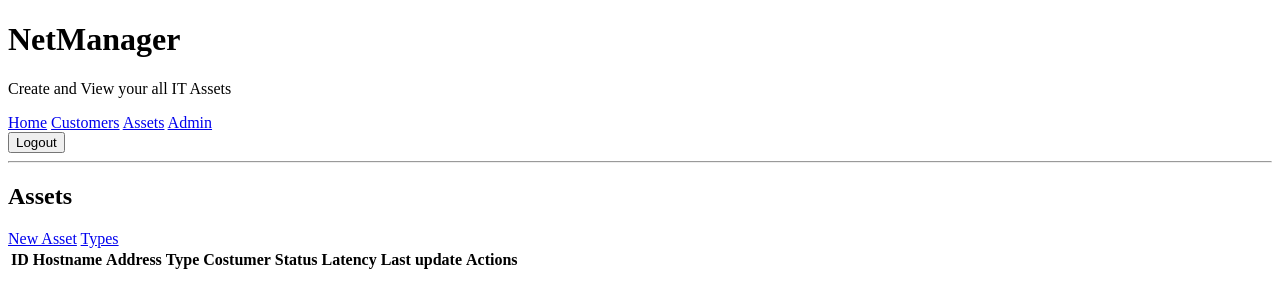
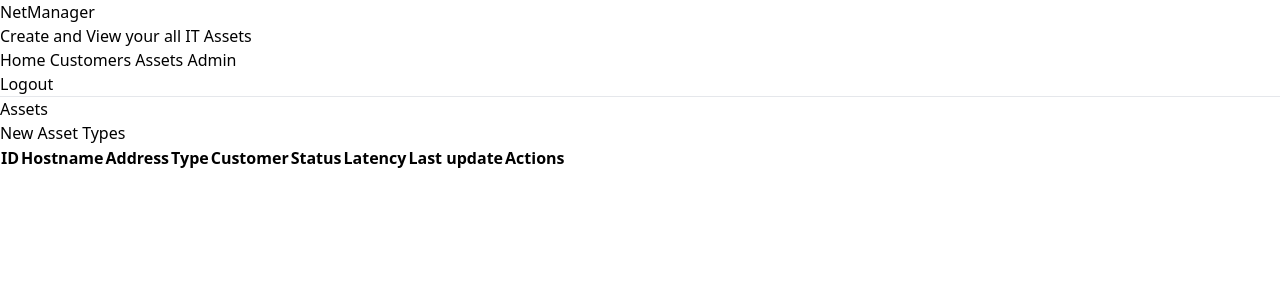
Before and after one commit to andbmarques/netmanager, a Django app: page /assets/ in a window 1280 px wide. Shown: the top 308 px of the page. Run offline with Django 5.2, Linux system fonts and the light colour scheme; the visitor is signed in with stand-in values (Sample User, id 1); data that the repository does not hold is empty; some libraries are stand-ins or nearby versions.

Commit message:
Add TailwindCSS, Hot reload, Fix Customer Model.

```diff
--- a/netmanager/admin.py
+++ b/netmanager/admin.py
@@ -9,7 +9,7 @@ class CostumerAdmin(admin.ModelAdmin):
 
 @admin.register(Asset)
 class AssetAdmin(admin.ModelAdmin):
-    list_display = ['hostname', 'address', 'type', 'status', 'costumer']
+    list_display = ['hostname', 'address', 'type', 'status', 'customer']
 
 @admin.register(AssetType)
 class AssetTypeAdmin(admin.ModelAdmin):
--- a/netmanager/forms.py
+++ b/netmanager/forms.py
@@ -11,7 +11,7 @@ class CustomerForm(forms.ModelForm):
 class AssetForm(forms.ModelForm):
     class Meta:
         model = Asset
-        fields = ['hostname', 'address', 'type', 'costumer']
+        fields = ['hostname', 'address', 'type', 'customer']
 
 class AssetTypeForm(forms.ModelForm):
     class Meta:
--- a/netmanager/models.py
+++ b/netmanager/models.py
@@ -21,7 +21,7 @@ class Asset(models.Model):
     updated_at = models.DateTimeField(auto_now_add=True)
     status = models.BooleanField(default=False)
     latency = models.FloatField(null=True, default=0)
-    costumer = models.ForeignKey(
+    customer = models.ForeignKey(
         Customer,
         on_delete=models.PROTECT
     )
--- a/netmanager/urls.py
+++ b/netmanager/urls.py
@@ -23,6 +23,7 @@ from .views import HomeView, CustomerCreateView, CustomerListView, AssetListView
     AssetTypeUpdateView, AssetDeleteView, AssetDetailView, AssetUpdateView
 
 urlpatterns = [
+    path("__reload__/", include("django_browser_reload.urls")),
     path('admin/', admin.site.urls),
     path('auth/', include('django.contrib.auth.urls')),
     path('', HomeView.as_view()),
--- a/templates/base.html
+++ b/templates/base.html
@@ -1,6 +1,8 @@
+{% load static tailwind_tags %}
 <!DOCTYPE html>
 <html lang="en">
 <head>
+    {% tailwind_css %}
     <meta charset="UTF-8">
     <title>NetManager</title>
 </head>
--- a/templates/netmanager/assets/asset_list.html
+++ b/templates/netmanager/assets/asset_list.html
@@ -18,7 +18,7 @@
                 <th>Hostname</th>
                 <th>Address</th>
                 <th>Type</th>
-                <th>Costumer</th>
+                <th>Customer</th>
                 <th>Status</th>
                 <th>Latency</th>
                 <th>Last update</th>
@@ -30,7 +30,7 @@
                     <td>{{ asset.hostname }}</td>
                     <td>{{ asset.address }}</td>
                     <td>{{ asset.type }}</td>
-                    <td>{{ asset.costumer }}</td>
+                    <td>{{ asset.customer }}</td>
                     {% if asset.status %}
                         <td>
                             <i data-lucide="circle-check"></i>
```
Also changed, not shown: netmanager/settings.py (+7 -1 lines), templates/netmanager/assets/asset_details.html (+13 -0 lines), netmanager/migrations/0002_rename_costumer_asset_customer.py (added), 1 other file.
